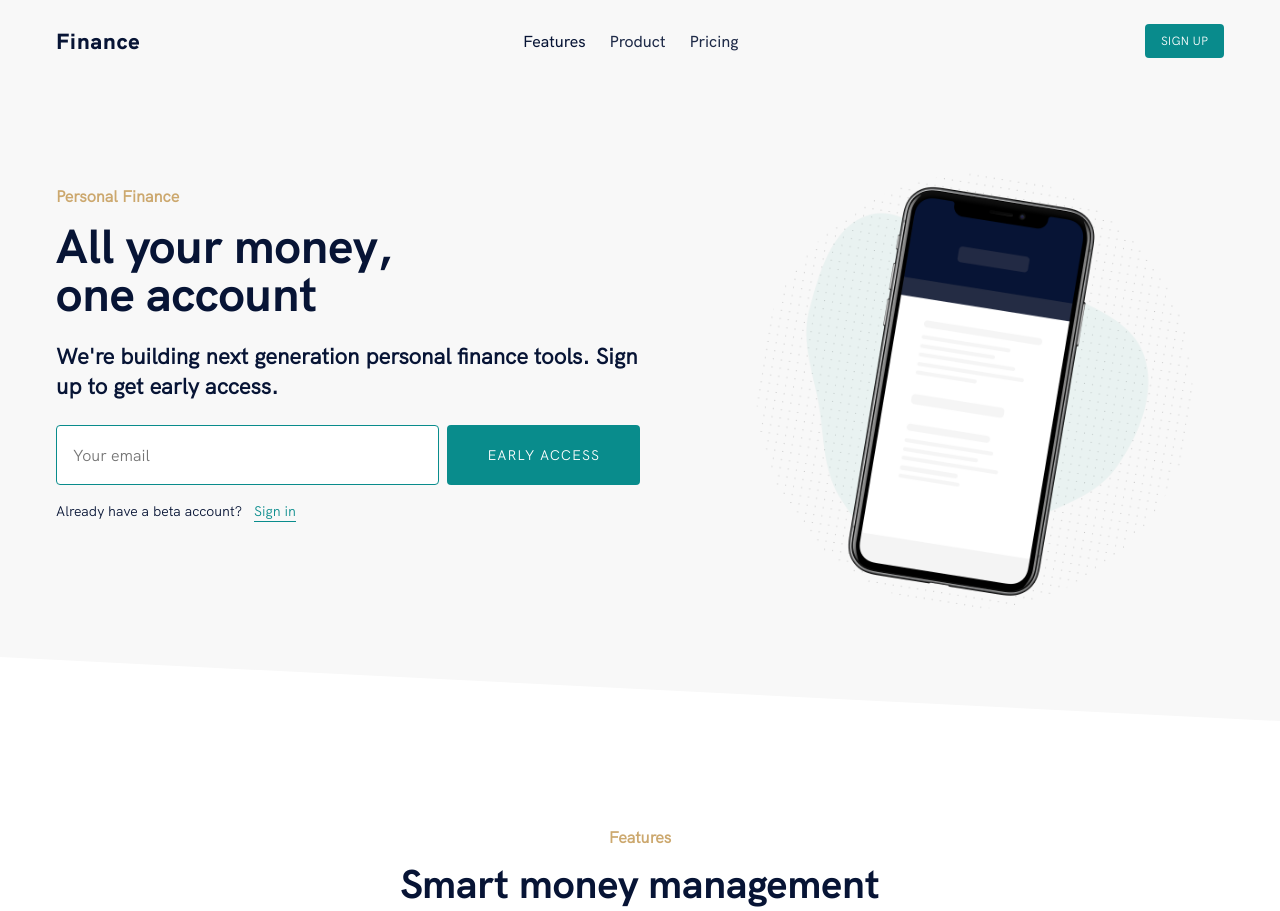
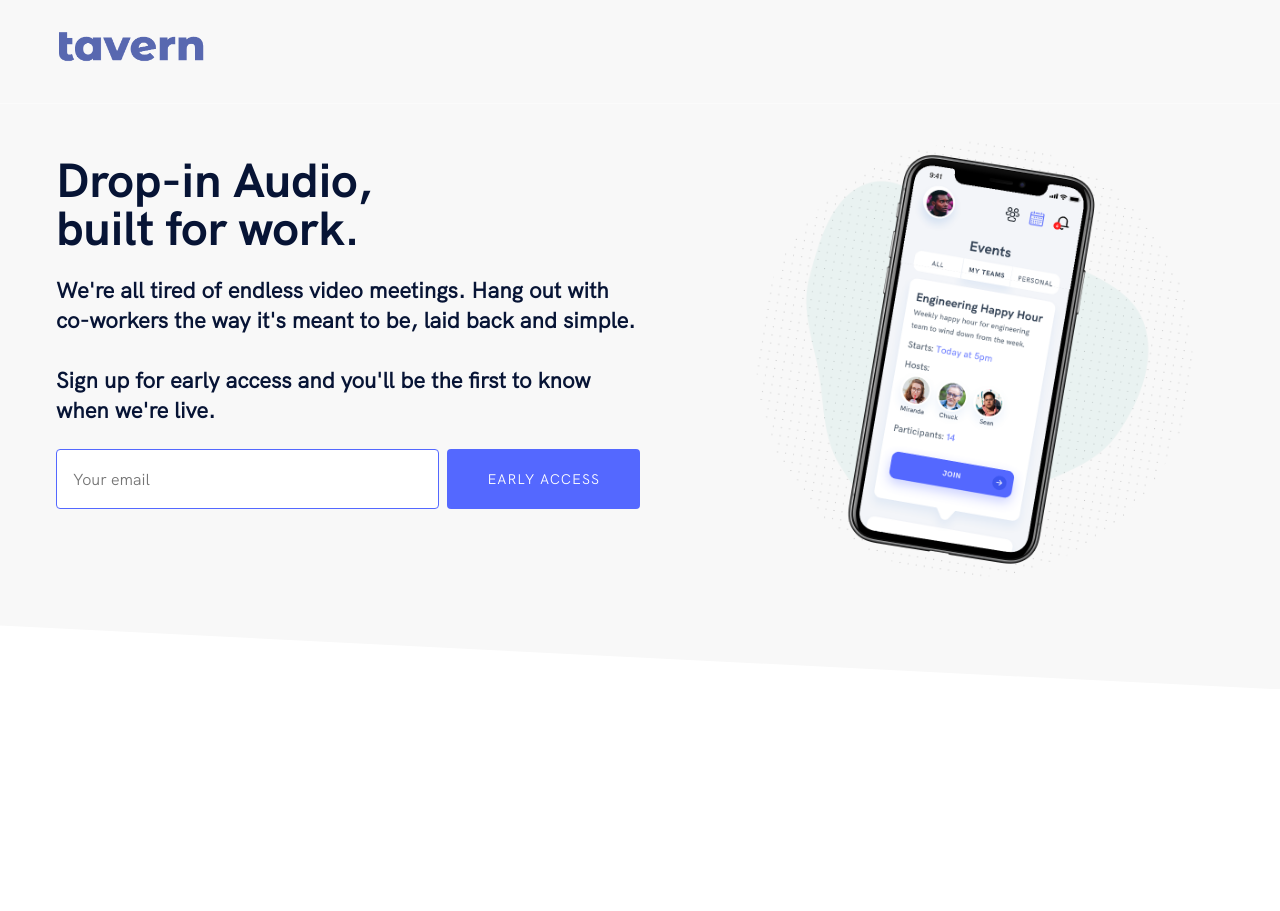
Before and after one commit to brettdoyle44/tavern-coming-soon, a Gatsby site: page / in a window 1280 px wide. Shown: the top 911 px of the page. After the commit the page ends 800 px from the top, so only its background shows below. Built offline with nearby package versions, Linux system fonts and the light colour scheme; Gatsby itself is replaced by a stand-in of ours.

Commit message:
Updating everything

```diff
--- a/gatsby-browser.js
+++ b/gatsby-browser.js
@@ -5,3 +5,5 @@
  */
 
 // You can delete this file if you're not using it
+
+import "firebase"
--- a/gatsby-config.js
+++ b/gatsby-config.js
@@ -4,9 +4,9 @@ require("dotenv").config({
 
 module.exports = {
   siteMetadata: {
-    title: `Gatsby Starter SaaS Marketing`,
-    description: `A simple one page marketing starter for saas companies.`,
-    author: `Keegan Burkett`,
+    title: `Drop-in Audio, built for work`,
+    description: `Hang out with co-workers the way it's meant to be, laid back and simple.`,
+    author: `Tavern`,
   },
   plugins: [
     `gatsby-plugin-react-helmet`,
@@ -33,6 +33,16 @@ module.exports = {
     `gatsby-transformer-sharp`,
     `gatsby-plugin-sharp`,
     {
+      resolve: "gatsby-plugin-firebase",
+      options: {
+        credentials: {
+          apiKey: "AIzaSyB7z0vUXZG7gI4vP0ck8aoD6dVWe0HNdKI",
+          authDomain: "tavern-coming-soon.firebaseapp.com",
+          databaseURL: "https://tavern-coming-soon-default-rtdb.firebaseio.com",
+        },
+      },
+    },
+    {
       resolve: `gatsby-plugin-manifest`,
       options: {
         name: `gatsby-starter-default`,
@@ -41,7 +51,7 @@ module.exports = {
         background_color: `#663399`,
         theme_color: `#663399`,
         display: `minimal-ui`,
-        icon: `src/images/gatsby-icon.png`,
+        icon: `src/images/tavern-icon.png`,
       },
     },
     // this (optional) plugin enables Progressive Web App + Offline functionality
--- a/gatsby-ssr.js
+++ b/gatsby-ssr.js
@@ -5,3 +5,5 @@
  */
 
 // You can delete this file if you're not using it
+
+import "firebase"
--- a/src/components/common/navigation/navigation.js
+++ b/src/components/common/navigation/navigation.js
@@ -1,111 +1,16 @@
 import React, { Component } from "react"
-import AnchorLink from "react-anchor-link-smooth-scroll"
-import Scrollspy from "react-scrollspy"
-import { Menu, X } from "react-feather"
-
-import { Container } from "../../global"
-import {
-  Nav,
-  NavItem,
-  Brand,
-  StyledContainer,
-  NavListWrapper,
-  MobileMenu,
-  Mobile,
-  ActionsContainer,
-} from "./style"
-
-const NAV_ITEMS = ["Features", "Product", "Pricing", ""]
+import { Nav, Brand, StyledContainer } from "./style"
+import logo from "../../../images/tavern-logo.png"
 
 export default class Navigation extends Component {
-  state = {
-    mobileMenuOpen: false,
-    hasScrolled: false,
-  }
-
-  componentDidMount() {
-    window.addEventListener("scroll", this.handleScroll)
-  }
-
-  handleScroll = event => {
-    const scrollTop = window.pageYOffset
-
-    if (scrollTop > 32) {
-      this.setState({ hasScrolled: true })
-    } else {
-      this.setState({ hasScrolled: false })
-    }
-  }
-
-  toggleMobileMenu = () => {
-    this.setState(prevState => ({ mobileMenuOpen: !prevState.mobileMenuOpen }))
-  }
-
-  closeMobileMenu = () => {
-    if (this.state.mobileMenuOpen) {
-      this.setState({ mobileMenuOpen: false })
-    }
-  }
-
-  getNavAnchorLink = item => (
-    <AnchorLink href={`#${item.toLowerCase()}`} onClick={this.closeMobileMenu}>
-      {item}
-    </AnchorLink>
-  )
-
-  getNavList = ({ mobile = false }) => (
-    <NavListWrapper mobile={mobile}>
-      <Scrollspy
-        items={NAV_ITEMS.map(item => item.toLowerCase())}
-        currentClassName="active"
-        mobile={mobile}
-        offset={-64}
-      >
-        {NAV_ITEMS.map(navItem => (
-          <NavItem key={navItem}>{this.getNavAnchorLink(navItem)}</NavItem>
-        ))}
-      </Scrollspy>
-    </NavListWrapper>
-  )
-
   render() {
-    const { mobileMenuOpen } = this.state
-
     return (
-      <Nav {...this.props} scrolled={this.state.hasScrolled}>
+      <Nav>
         <StyledContainer>
           <Brand>
-            <Scrollspy offset={-64} item={["top"]} currentClassName="active">
-              <AnchorLink href="#top" onClick={this.closeMobileMenu}>
-                Finance
-              </AnchorLink>
-            </Scrollspy>
+            <img src={logo} width="150" />
           </Brand>
-          <Mobile>
-            <button
-              onClick={this.toggleMobileMenu}
-              style={{ color: "black", background: "none" }}
-            >
-              {this.state.mobileMenuOpen ? (
-                <X size={24} alt="close menu" />
-              ) : (
-                <Menu size={24} alt="open menu" />
-              )}
-            </button>
-          </Mobile>
-
-          <Mobile hide>{this.getNavList({})}</Mobile>
-          <ActionsContainer>
-            <button>Sign up</button>
-          </ActionsContainer>
         </StyledContainer>
-        <Mobile>
-          {mobileMenuOpen && (
-            <MobileMenu>
-              <Container>{this.getNavList({ mobile: true })}</Container>
-            </MobileMenu>
-          )}
-        </Mobile>
       </Nav>
     )
   }
--- a/src/components/common/navigation/style.js
+++ b/src/components/common/navigation/style.js
@@ -3,13 +3,10 @@ import styled from "styled-components"
 import { Container } from "../../global"
 
 export const Nav = styled.nav`
-  padding: ${props => (props.scrolled ? `16px 0` : `24px 0`)};
-  position: fixed;
+  padding: ${(props) => (props.scrolled ? `16px 0` : `24px 0`)};
   width: 100%;
-  top: 0;
   z-index: 1000;
-  background: ${props => (props.scrolled ? `white` : null)};
-  transition: 0.4s cubic-bezier(0.2, 0.8, 0.2, 1);
+  background: #f8f8f8;
 `
 
 export const StyledContainer = styled(Container)`
@@ -42,13 +39,13 @@ export const NavListWrapper = styled.div`
 
 export const NavItem = styled.li`
   margin: 0 0.75em;
-  font-family: ${props => props.theme.font.medium};
-  ${props => props.theme.font_size.xsmall};
+  font-family: ${(props) => props.theme.font.medium};
+  ${(props) => props.theme.font_size.xsmall};
 
   a {
     text-decoration: none;
     opacity: 0.9;
-    color: ${props => props.theme.color.black.regular};
+    color: ${(props) => props.theme.color.black.regular};
   }
 
   &.active {
@@ -62,13 +59,13 @@ export const MobileMenu = styled.div`
   width: 100%;
   height: 100vh;
   z-index: 1000;
-  background: ${props => props.theme.color.regular};
+  background: ${(props) => props.theme.color.regular};
 `
 
 export const Brand = styled.div`
-  font-family: ${props => props.theme.font.extrabold};
-  ${props => props.theme.font_size.regular};
-  color: ${props => props.theme.color.black.regular};
+  font-family: ${(props) => props.theme.font.extrabold};
+  ${(props) => props.theme.font_size.regular};
+  color: ${(props) => props.theme.color.black.regular};
   text-decoration: none;
   letter-spacing: 1px;
   margin: 0;
@@ -78,7 +75,7 @@ export const Brand = styled.div`
     padding: 0;
 
     a {
-      color: ${props => props.theme.color.black.regular};
+      color: ${(props) => props.theme.color.black.regular};
       text-decoration: none;
     }
   }
@@ -86,13 +83,13 @@ export const Brand = styled.div`
 export const ActionsContainer = styled.div`
   display: flex;
   align-items: center;
-  @media (max-width: ${props => props.theme.screen.xs}) {
+  @media (max-width: ${(props) => props.theme.screen.xs}) {
     display: none;
   }
 
   button {
-    font-family: ${props => props.theme.font.normal};
-    ${props => props.theme.font_size.xsmall};
+    font-family: ${(props) => props.theme.font.normal};
+    ${(props) => props.theme.font_size.xsmall};
     color: white;
     background: #098b8c;
     border-radius: 4px;
@@ -105,11 +102,11 @@ export const ActionsContainer = styled.div`
 export const Mobile = styled.div`
   display: none;
 
-  @media (max-width: ${props => props.theme.screen.xs}) {
+  @media (max-width: ${(props) => props.theme.screen.xs}) {
     display: block;
   }
 
-  ${props =>
+  ${(props) =>
     props.hide &&
     `
     display: block;
--- a/src/components/sections/header.js
+++ b/src/components/sections/header.js
@@ -1,6 +1,9 @@
-import React from "react"
+import React, { useState } from "react"
+import firebase from "gatsby-plugin-firebase"
+import { navigate } from "gatsby"
+import { v1 as uuidv1 } from "uuid"
 import styled from "styled-components"
-import { graphql, useStaticQuery, Link } from "gatsby"
+import { graphql, useStaticQuery } from "gatsby"
 import Img from "gatsby-image"
 
 import { Container } from "../global"
@@ -8,7 +11,10 @@ import { Container } from "../global"
 const Header = () => {
   const data = useStaticQuery(graphql`
     query {
-      file(sourceInstanceName: { eq: "product" }, name: { eq: "green-skew" }) {
+      file(
+        sourceInstanceName: { eq: "product" }
+        name: { eq: "new-green-skew" }
+      ) {
         childImageSharp {
           fluid(maxWidth: 1000) {
             ...GatsbyImageSharpFluid_tracedSVG
@@ -18,8 +24,36 @@ const Header = () => {
     }
   `)
 
-  const handleSubmit = event => {
+  const [email, setEmail] = useState("")
+  const [notValid, setNotValid] = useState(false)
+
+  async function handleSubmit(event) {
     event.preventDefault()
+    try {
+      if (validateEmail(email)) {
+        await writeUserData(uuidv1(), email)
+        setEmail("")
+        navigate("/confirm")
+      }
+      setEmail("")
+      setNotValid(true)
+    } catch (e) {
+      console.error(e)
+    }
+  }
+
+  function validateEmail(theEmail) {
+    var re = /^(([^<>()[\]\\.,;:\s@\"]+(\.[^<>()[\]\\.,;:\s@\"]+)*)|(\".+\"))@((\[[0-9]{1,3}\.[0-9]{1,3}\.[0-9]{1,3}\.[0-9]{1,3}\])|(([a-zA-Z\-0-9]+\.)+[a-zA-Z]{2,}))$/
+    return re.test(theEmail)
+  }
+
+  function writeUserData(userId, theEmail) {
+    firebase
+      .database()
+      .ref("users/" + userId)
+      .set({
+        email: theEmail,
+      })
   }
 
   return (
@@ -27,24 +61,35 @@ const Header = () => {
       <Container>
         <Flex>
           <HeaderTextGroup>
-            <Subtitle>Personal Finance</Subtitle>
+            <Subtitle></Subtitle>
             <h1>
-              All your money,
+              Drop-in Audio,
               <br />
-              one account
+              built for work.
             </h1>
             <h2>
-              We're building next generation personal finance tools. Sign up to
-              get early access.
+              We're all tired of endless video meetings. Hang out with
+              co-workers the way it's meant to be, laid back and simple.
+              <br />
+              <br /> Sign up for early access and you'll be the first to know
+              when we're live.
             </h2>
             <HeaderForm onSubmit={handleSubmit}>
-              <HeaderInput placeholder="Your email" />
+              {!notValid ? (
+                <HeaderInput
+                  onChange={(e) => setEmail(e.target.value)}
+                  value={email}
+                  placeholder="Your email"
+                />
+              ) : (
+                <NotValidHeaderInput
+                  onChange={(e) => setEmail(e.target.value)}
+                  value={email}
+                  placeholder="Please enter valid email"
+                />
+              )}
               <HeaderButton>Early access</HeaderButton>
             </HeaderForm>
-            <FormSubtitle>
-              Already have a beta account?{" "}
-              <FormSubtitleLink to="/">Sign in</FormSubtitleLink>
-            </FormSubtitle>
           </HeaderTextGroup>
           <ImageWrapper>
             <StyledImage fluid={data.file.childImageSharp.fluid} />
@@ -60,15 +105,15 @@ export default Header
 
 const HeaderWrapper = styled.header`
   background-color: #f8f8f8;
-  padding: 160px 0 80px 0;
+  padding: 25px 0 80px 0;
   position: relative;
   clip-path: polygon(0 0, 100% 0, 100% 100%, 0 calc(100% - 5vw));
-  @media (max-width: ${props => props.theme.screen.md}) {
+  @media (max-width: ${(props) => props.theme.screen.md}) {
   }
 `
 const Subtitle = styled.h5`
   font-size: 16px;
-  color: ${props => props.theme.color.accent};
+  color: ${(props) => props.theme.color.accent};
   letter-spacing: 0px;
   margin-bottom: 16px;
 `
@@ -80,19 +125,19 @@ const HeaderTextGroup = styled.div`
     width: 120%;
     margin-bottom: -4.5%;
 
-    @media (max-width: ${props => props.theme.screen.md}) {
+    @media (max-width: ${(props) => props.theme.screen.md}) {
       margin: 0 16px;
     }
   }
 
   h1 {
     margin: 0 0 24px;
-    color: ${props => props.theme.color.primary};
+    color: ${(props) => props.theme.color.primary};
   }
 
   h2 {
     margin-bottom: 24px;
-    ${props => props.theme.font_size.regular}
+    ${(props) => props.theme.font_size.regular}
   }
 
   p {
@@ -105,7 +150,11 @@ const Flex = styled.div`
   justify-content: space-between;
   align-content: center;
   grid-template-columns: 1fr 1fr;
-  @media (max-width: ${props => props.theme.screen.md}) {
+  @media (max-width: ${(props) => props.theme.screen.md}) {
+    grid-template-columns: 1fr;
+    grid-gap: 64px;
+  }
+  @media (max-width: ${(props) => props.theme.screen.md}) {
     grid-template-columns: 1fr;
     grid-gap: 64px;
   }
@@ -116,45 +165,33 @@ const HeaderForm = styled.form`
   flex-direction: row;
   padding-bottom: 16px;
 
-  @media (max-width: ${props => props.theme.screen.sm}) {
+  @media (max-width: ${(props) => props.theme.screen.sm}) {
     flex-direction: column;
   }
-`
-
-const FormSubtitle = styled.span`
-  ${props => props.theme.font_size.xxsmall}
-`
-
-const FormSubtitleLink = styled(Link)`
-  color: ${props => props.theme.color.secondary};
-  padding-bottom: 1px;
-  margin-left: 8px;
-  text-decoration: none;
-  border-bottom: 1px solid ${props => props.theme.color.secondary};
 `
 
 const HeaderInput = styled.input`
   font-weight: 500;
   font-size: 16px;
-  color: ${props => props.theme.color.primary};
+  color: ${(props) => props.theme.color.primary};
   line-height: 42px;
   width: 100%;
   text-align: left;
   height: 60px;
   border-width: 1px;
   border-style: solid;
-  border-color: ${props => props.theme.color.secondary};
+  border-color: ${(props) => props.theme.color.secondary};
   border-image: initial;
   border-radius: 4px;
   padding: 8px 16px;
   outline: 0px;
   &:focus {
-    box-shadow: inset ${props => props.theme.color.secondary} 0px 0px 0px 2px;
+    box-shadow: inset ${(props) => props.theme.color.secondary} 0px 0px 0px 2px;
   }
-  @media (max-width: ${props => props.theme.screen.md}) {
+  @media (max-width: ${(props) => props.theme.screen.md}) {
     margin-bottom: 8px;
   }
-  @media (max-width: ${props => props.theme.screen.sm}) {
+  @media (max-width: ${(props) => props.theme.screen.sm}) {
     display: block;
     width: 100%;
   }
@@ -171,7 +208,7 @@ const HeaderButton = styled.button`
   text-transform: uppercase;
   cursor: pointer;
   white-space: nowrap;
-  background: ${props => props.theme.color.secondary};
+  background: ${(props) => props.theme.color.secondary};
   border-radius: 4px;
   padding: 0px 40px;
   border-width: 0px;
@@ -182,27 +219,48 @@ const HeaderButton = styled.button`
   &:hover {
     box-shadow: rgba(110, 120, 152, 0.22) 0px 2px 10px 0px;
   }
-  @media (max-width: ${props => props.theme.screen.md}) {
+  @media (max-width: ${(props) => props.theme.screen.md}) {
   }
-  @media (max-width: ${props => props.theme.screen.sm}) {
+  @media (max-width: ${(props) => props.theme.screen.sm}) {
     margin-left: 0;
   }
 `
 const ImageWrapper = styled.div`
   justify-self: end;
   align-self: center;
-  @media (max-width: ${props => props.theme.screen.md}) {
+  @media (max-width: ${(props) => props.theme.screen.md}) {
     justify-self: center;
   }
 `
 
 const StyledImage = styled(Img)`
   width: 500px;
-  @media (max-width: ${props => props.theme.screen.md}) {
+  @media (max-width: ${(props) => props.theme.screen.md}) {
     width: 400px;
   }
-  @media (max-width: ${props => props.theme.screen.sm}) {
-    width: 300px;
-    display: none;
+  @media (max-width: ${(props) => props.theme.screen.sm}) {
+    width: 400px;
   }
 `
+
+const NotValidHeaderInput = styled.input`
+  font-weight: 500;
+  font-size: 16px;
+  color: red;
+  line-height: 42px;
+  width: 100%;
+  text-align: left;
+  height: 40px;
+  border-width: 1px;
+  border-style: solid;
+  border-color: red;
+  border-image: initial;
+  border-radius: 4px;
+  padding: 8px 16px;
+  outline: 0px;
+  margin-bottom: 8px;
+  @media (min-width: 40em) {
+    max-width: 30em;
+    margin: 0;
+  }
+`
--- a/src/pages/index.js
+++ b/src/pages/index.js
@@ -5,18 +5,15 @@ import SEO from "../components/common/layout/seo"
 import Navigation from "../components/common/navigation/navigation"
 
 import Header from "../components/sections/header"
-import Features from "../components/sections/features"
-import Footer from "../components/sections/footer"
-import GetStarted from "../components/sections/getstarted"
+// import Features from "../components/sections/features"
+// import Footer from "../components/sections/footer"
+// import GetStarted from "../components/sections/getstarted"
 
 const IndexPage = () => (
   <Layout>
     <SEO title="Home" />
     <Navigation />
     <Header />
-    <Features />
-    <GetStarted />
-    <Footer />
   </Layout>
 )
 
--- a/src/styles/theme.js
+++ b/src/styles/theme.js
@@ -24,7 +24,7 @@ const theme = {
 
   color: {
     primary: "#071435",
-    secondary: "#098c8c",
+    secondary: "#5468FF",
     accent: "#cca86e",
     background: {
       white: "#ffffff",
```
Also changed, not shown: package.json (+7 -4 lines), src/pages/confirm.js (added, +70 -0 lines), src/images/product/green-skew.png (deleted), src/images/product/new-green-skew.png (added), src/images/product/skew.png, src/images/tavern-icon.png (added), src/images/tavern-logo.png (added), 1 other file.
